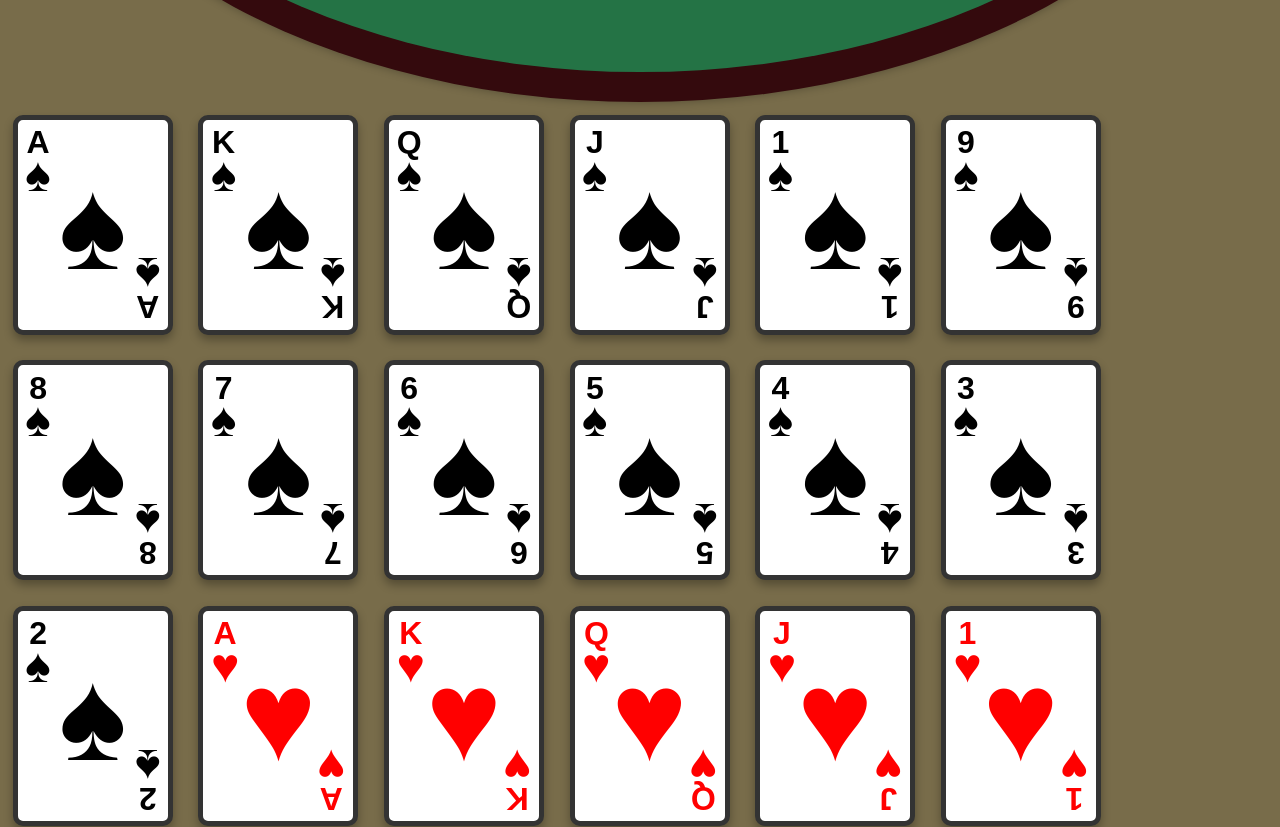
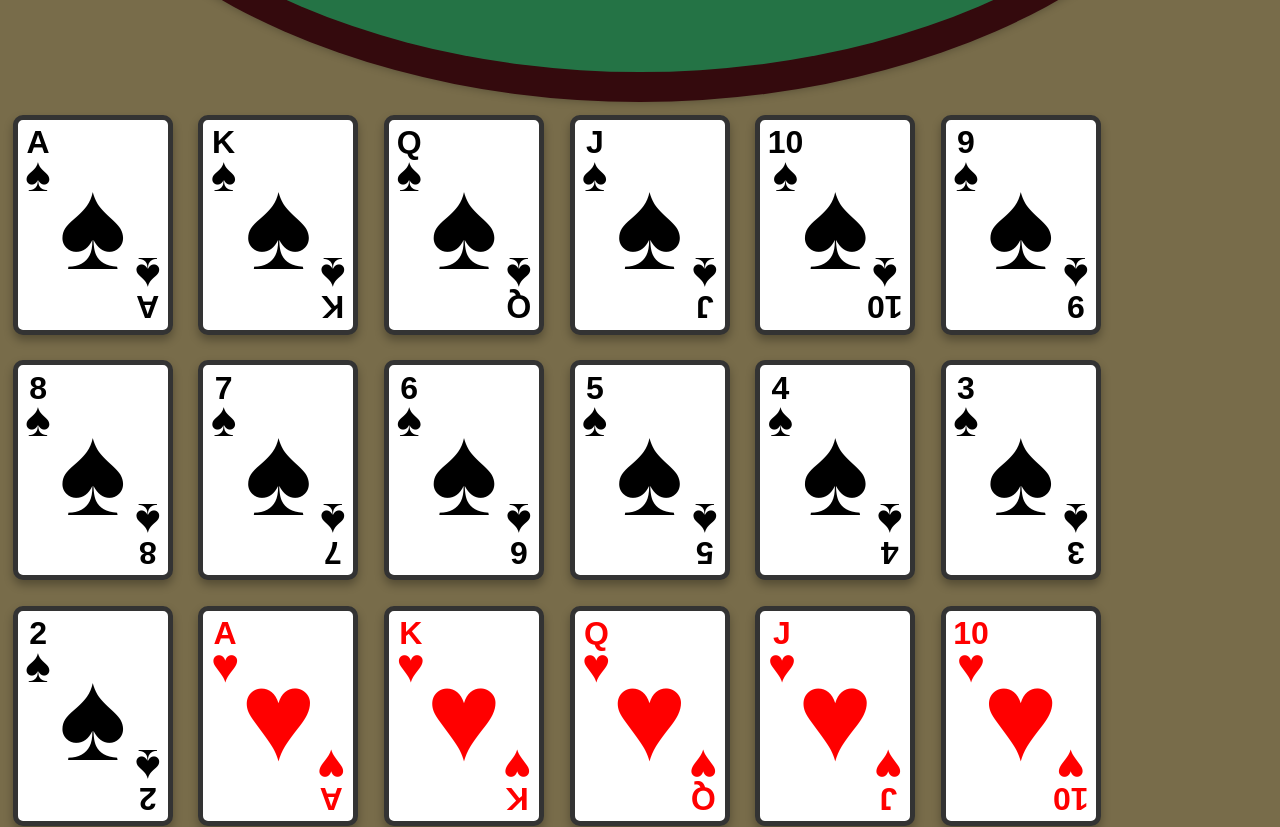
Before and after one commit to EthanNguyen-Tu/Blackjack, a React (Create React App) app in the folder blackjack/: page / in a window 1280 px wide. Shown: the part 640-1467 px from the top of the page. Built offline with nearby package versions, Linux system fonts and the light colour scheme.

Commit message:
fix(PlayingCard): Corrected Card Value Display

```diff
--- a/blackjack/src/shared/components/PlayingCard.tsx
+++ b/blackjack/src/shared/components/PlayingCard.tsx
@@ -63,13 +63,14 @@ export const cards = [
 	"2d",
 ];
 
-function PlayingCard({ card = "Ah" }) {
+function PlayingCard({ card = "Ah", sx = {} }) {
+	const cardValue = card.substring(0, card.length - 1);
 	const cardStyle = styles[card[card.length - 1]];
 
 	return (
-		<div className="playing-card" style={{ color: cardStyle.color }}>
+		<div className="playing-card" style={{ color: cardStyle.color, ...sx }}>
 			<div className="playing-card-top">
-				<span className="playing-card-text">{card[0]}</span>
+				<span className="playing-card-text">{cardValue}</span>
 				<span className="playing-card-symbol-edge">
 					{cardStyle.icon}
 				</span>
@@ -78,7 +79,7 @@ function PlayingCard({ card = "Ah" }) {
 				<div className="playing-card-symbol">{cardStyle.icon}</div>
 			</div>
 			<div className="playing-card-bottom">
-				<span className="playing-card-text">{card[0]}</span>
+				<span className="playing-card-text">{cardValue}</span>
 				<span
 					className="playing-card-symbol-edge"
 					color={cardStyle.color}
```
